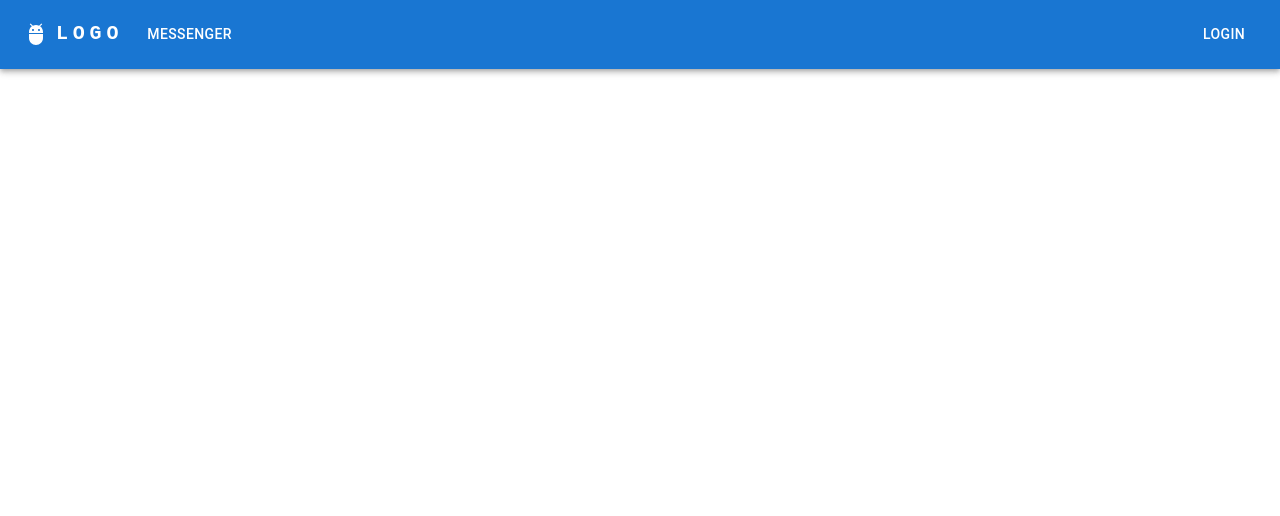
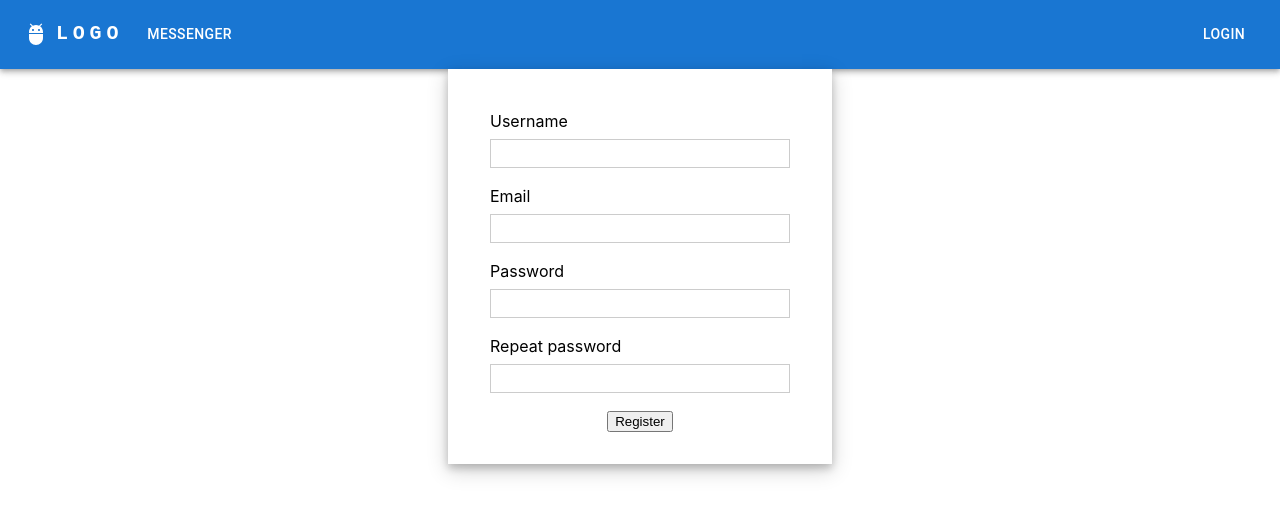
Before and after one commit to Avinnas/social-network-platform, a React (Create React App) app in the folder frontend/: page /register in a window 1280 px wide. Shown: the top 516 px of the page. Built offline with nearby package versions, Linux system fonts and the light colour scheme.

Commit message:
add register form

```diff
--- a/frontend/package.json
+++ b/frontend/package.json
@@ -12,12 +12,14 @@
     "@testing-library/react": "^13.4.0",
     "@testing-library/user-event": "^13.5.0",
     "axios": "^1.1.2",
+    "formik": "^2.2.9",
     "react": "^18.2.0",
     "react-dom": "^18.2.0",
     "react-router-dom": "^6.4.2",
-    "react-scripts": "5.0.1",
+    "react-scripts": "^5.0.1",
     "react-stomp": "^5.1.0",
-    "web-vitals": "^2.1.4"
+    "web-vitals": "^2.1.4",
+    "yup": "^1.1.1"
   },
   "scripts": {
     "start": "react-scripts start",
--- a/frontend/src/App.js
+++ b/frontend/src/App.js
@@ -14,6 +14,7 @@ import {
 } from "react-router-dom";
 import ResponsiveAppBar from "./components/ResponsiveAppBar";
 import {Container} from "@mui/material";
+import Register from "./components/Register";
 
 
 function App() {
@@ -31,6 +32,8 @@ function App() {
                   </Route>
                   <Route path="/login" element={<Login/>}>
                   </Route>
+                  <Route path="/register" element={<Register/>}>
+                  </Route>
               </Routes>
 
           </Container>
--- a/frontend/src/components/Conversation.css
+++ b/frontend/src/components/Conversation.css
@@ -15,8 +15,10 @@
 }
 
 .message-form {
-    float: right;
+    justify-content: flex-end;
+    margin: 10px;
 }
+
 
 .username-label {
     width: fit-content;
@@ -27,10 +29,15 @@
 .flex-container{
     display: flex;
     flex-basis: 0;
+    margin: 5px;
 }
 .changed-axis.right{
     flex-flow: column;
     align-items: end;
+}
+.changed-axis.left{
+    flex-flow: column;
+    align-items: start;
 }
 
 
--- a/frontend/src/components/Message.js
+++ b/frontend/src/components/Message.js
@@ -1,5 +1,8 @@
 import getCurrentUser from "../utils/currentUser";
 import Button from "@mui/material/Button";
+import IconButton from "@mui/material/IconButton";
+import DeleteIcon from "@mui/icons-material/Delete";
+import Box from "@mui/material/Box";
 
 
 export default function Message(props) {
@@ -13,15 +16,15 @@ export default function Message(props) {
             <div className={"flex-container changed-axis " + align}>
                 <div><p className={`username-label ` + align}>{props.user.username}</p></div>
                 <div className={"flex-container"}>
-                    {belongsToCurrentUser && <Button
+                    {belongsToCurrentUser && !props.deleted && <IconButton
                         variant="contained"
                         fullWidth={true}
                         sx={{mt: 1}}
                         onClick={() => {
                             props.onDeleted(props.messageId)
                         }} aria-label="delete" color="primary">
-                    {/*<DeleteIcon/>*/}
-                </Button>}
+                        <DeleteIcon/>
+                    </IconButton>}
                     <div
                         className={`message ` + align + specialProperties}> {props.deleted ? "deleted" : props.content} </div>
                 </div>
--- a/frontend/src/components/NewMessageForm.js
+++ b/frontend/src/components/NewMessageForm.js
@@ -3,6 +3,7 @@ import Button from "@mui/material/Button";
 import SendIcon from "@mui/icons-material/Send";
 import {useState} from "react";
 import getCurrentUser from "../utils/currentUser";
+import Box from "@mui/material/Box";
 
 
 export default function NewMessageForm(props) {
@@ -18,7 +19,7 @@ export default function NewMessageForm(props) {
             "content": newMessageContent,
         }
         console.log(props.clientRef)
-        props.clientRef.sendMessage(API_URL_SEND_MESSAGE,JSON.stringify(message), {"Authorization": "Bearer " + getCurrentUser().accessToken})
+        props.clientRef.sendMessage(API_URL_SEND_MESSAGE,JSON.stringify(message))
         message['user']= {
             "username": getCurrentUser().username
         };
@@ -27,9 +28,10 @@ export default function NewMessageForm(props) {
     }
 
     return (
-        <div>
+        <Box mx = {1}>
             <form className={'message-form'} onSubmit={handleSubmit}>
                 <TextField
+                    className={'message-text-field'}
                     fullwidth={true}
                     size="small"
                     id="filled-basic"
@@ -37,10 +39,13 @@ export default function NewMessageForm(props) {
                     placeholder="message"
                     onChange={(e) => setNewMessageContent(e.target.value)}
                 />
-                <Button type="submit" variant="contained" endIcon={<SendIcon/>}>
-                    Send
-                </Button>
+                <Box mx = {1}>
+                    <Button type="submit" variant="contained" endIcon={<SendIcon/>}>
+                        Send
+                    </Button>
+                </Box>
+
             </form>
-        </div>
+        </Box>
     )
 }
--- /dev/null
+++ b/frontend/src/components/Register.js
@@ -0,0 +1,116 @@
+import React, {useState} from "react";
+import Button from "@mui/material";
+import "./Login.css";
+import {useNavigate} from "react-router-dom";
+import {useAuth} from "../services/AuthProvider";
+import axios from "axios";
+import {Formik, useFormik} from "formik";
+import * as Yup from "yup";
+
+const API_URL = process.env.REACT_APP_API_URL + "/auth";
+
+export default function Register() {
+    const navigate = useNavigate();
+
+    async function handleSubmit(event) {
+        event.preventDefault();
+        await register(event.target.username.value, event.target.email.value, event.target.password.value, event.target.repeatedPassword.value);
+        navigate("/");
+    }
+
+    const validate = (values) => {
+        const errors = {}
+
+        if (!values.email) {
+            errors.email = 'Required'
+        } else {
+            const mailRegExp = /^[A-Z0-9._%+-]+@[A-Z0-9.-]+\.[A-Z]{2,4}$/i;
+            if (!mailRegExp.test(values.email)) {
+                errors.email = 'Invalid email address'
+            }
+        }
+        if (!values.username) {
+            errors.username = 'Required'
+        }
+
+        if (!values.password) {
+            errors.password = 'Required'
+        } else if (values.password.length < 8) {
+            errors.password = 'Password have at least 8 characters'
+        }
+
+        if (!values.repeatedPassword) {
+            errors.repeatedPassword = 'Required'
+        } else {
+            if (values.password !== values.repeatedPassword) {
+                errors.repeatedPassword = "Passwords must match"
+            }
+        }
+
+        return errors
+    }
+
+    const formik = useFormik({
+        initialValues: {
+            email: '',
+            username: '',
+            password: '',
+            repeatedPassword: '',
+        },
+        validate,
+        onSubmit: (values) => {
+            register(values.username, values.email, values.password, values.repeatedPassword)
+        },
+    })
+
+    const register = (username, email, password, repeatedPassword) => {
+        axios
+            .post(API_URL + "/signup", {
+                email,
+                username,
+                password,
+                repeatedPassword
+            })
+            .then((response) => {
+                    alert("Signed up succesfully")
+                }
+            );
+    };
+
+    const renderForm = (
+        <div className="form">
+            <form onSubmit={formik.handleSubmit}>
+                <div className="input-container">
+                    <label>Username </label>
+                    <input onChange={formik.handleChange} value={formik.values.username} type="text" name="username"
+                           required/>
+                    <span>{formik.errors.username}</span>
+
+                </div>
+                <div className="input-container">
+                    <label>Email </label>
+                    <input onChange={formik.handleChange} value={formik.values.email} type="text" name="email"
+                           required/>
+                    <span>{formik.errors.email}</span>
+                </div>
+                <div className="input-container">
+                    <label>Password </label>
+                    <input onChange={formik.handleChange} value={formik.values.password} type="password" name="password"
+                           required/>
+                    <span>{formik.errors.password}</span>
+                </div>
+                <div className="input-container">
+                    <label>Repeat password </label>
+                    <input onChange={formik.handleChange} value={formik.values.repeatedPassword} type="password"
+                           name="repeatedPassword" required/>
+                    <span>{formik.errors.repeatedPassword}</span>
+                </div>
+                <div className="button-container">
+                    <button type="submit">Register</button>
+                </div>
+            </form>
+        </div>
+    );
+
+    return <div className="login-form">{renderForm}</div>;
+}
```
Also changed, not shown: 1 other file (tests, documents, lock files or other folders). Lines whose indentation alone changed are shown as unchanged.
